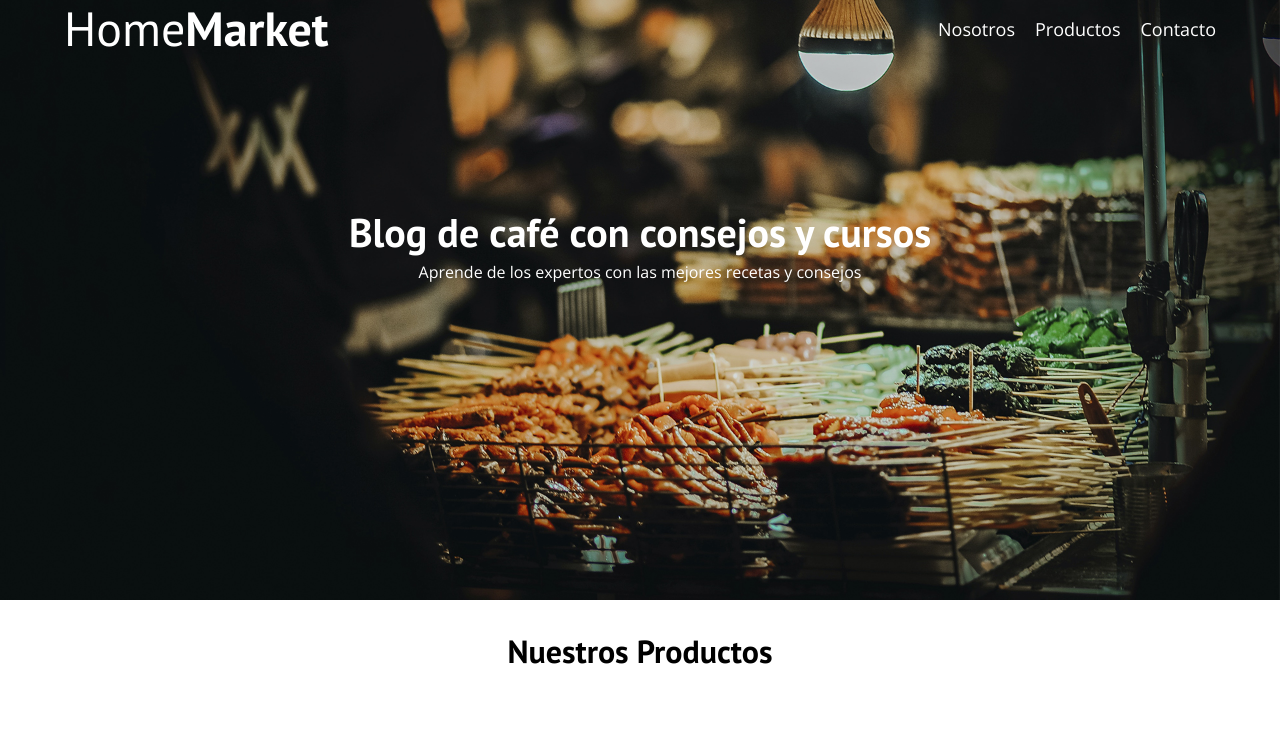
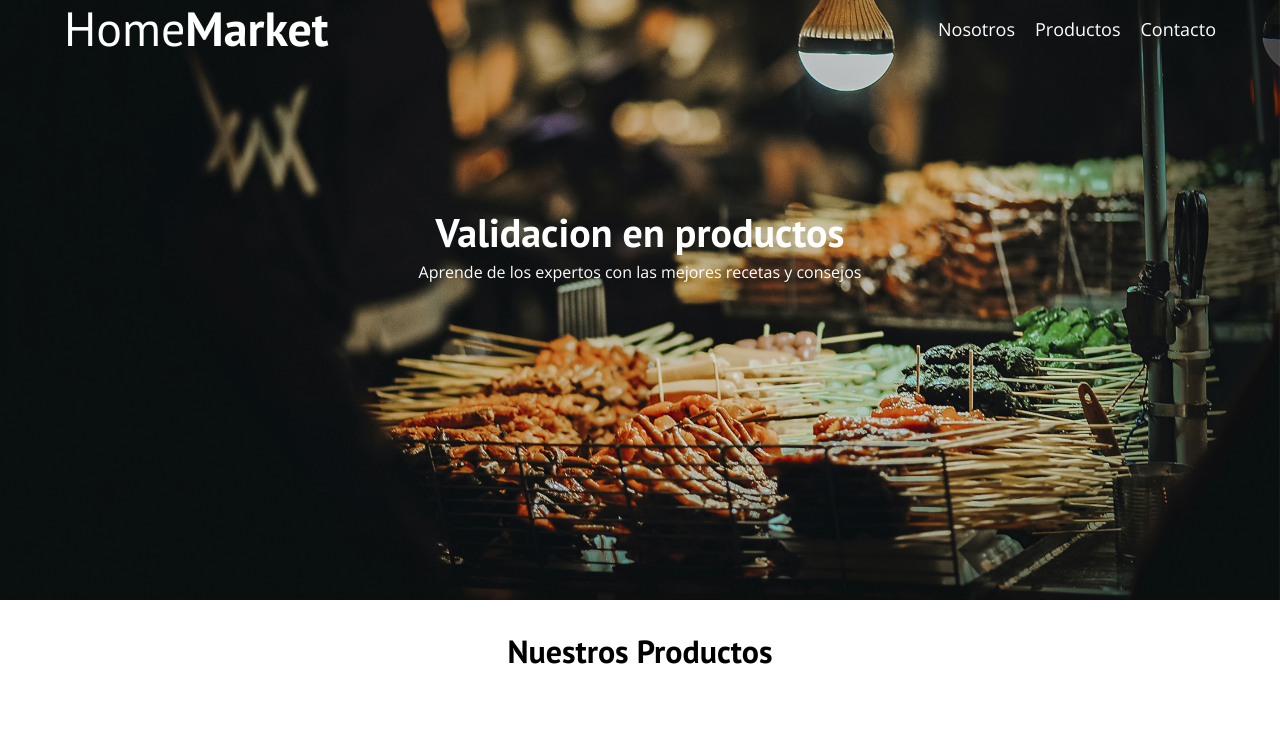
Before and after one commit to LrdSanti/HomeMarketV2, a plain HTML site: page productos.html in a window 1280 px wide. Shown: the top 729 px of the page. Drawn offline with nearby package versions, Linux system fonts and the light colour scheme.

Commit message:
Validacion de cambios

```diff
--- a/productos.html
+++ b/productos.html
@@ -42,7 +42,7 @@
 
         <div class="header__texto">
 
-            <h2 class="no-margin"> Blog de café con consejos y cursos</h2>
+            <h2 class="no-margin">Validacion en productos</h2>
             <p class="no-margin">Aprende de los expertos con las mejores recetas y consejos</p>
         </div>
     </header>
```
